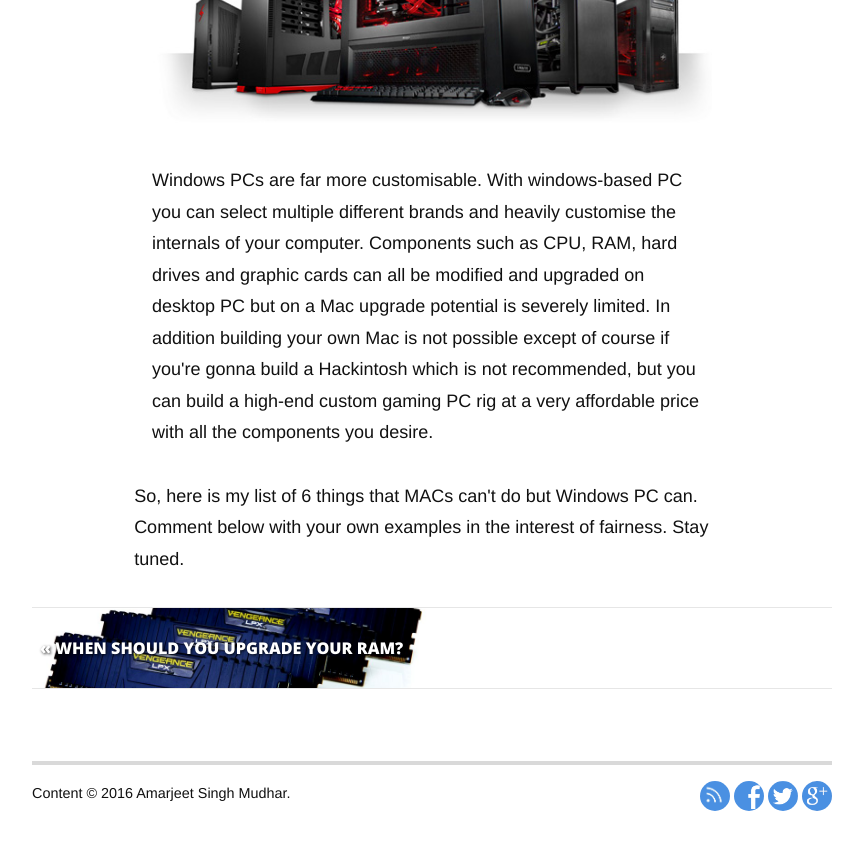
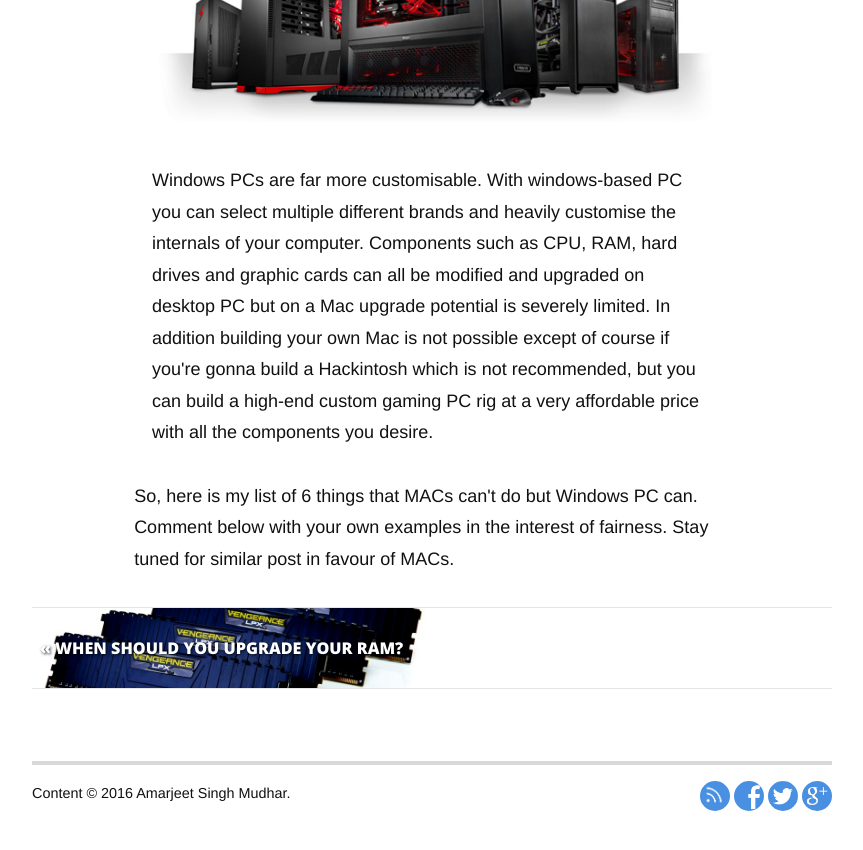
Before and after one commit to teksavant/teksavant.github.io, a Jekyll site: the page built from _posts/2016-01-12-6-things-macs can't-but-windows-can.markdown, in a window 1280 px wide and 900 px high, scrolled down 4955 px. Shown: the top 850 px of the window, without its empty margins (208-1071 px from the left). Built offline with Jekyll 4.4.1, drawn with Linux system fonts in a browser that asks for light colours; nearby versions of some CDN libraries; Markdown is read by kramdown in place of the engine named in the settings; comment, search, counter and statistics services are not loaded.

Commit message:
6 things macs cant do but windows pc can updated apple link

```diff
--- a/_posts/2016-01-12-6-things-macs can't-but-windows-can.markdown
+++ b/_posts/2016-01-12-6-things-macs can't-but-windows-can.markdown
@@ -5,7 +5,7 @@
 image: Mac-vs-PC.jpg
 ---
 
-<p class="intro"><span class="dropcap">A</span>re you a <a href="http://windows.microsoft.com">Windows</a> user thinking about switching over to a Mac? The huge popularity of iPads and iPhones has tempted many long-time Windows devotees into confirming their place in the <a href="apple.com">Apple</a> ecosystem with a home computer that will play in harmony with their iOS phone or tablet. However, anyone thinking of making the switch has a few considerations to make beforehand — there are things about Windows that you’ll miss once they’re gone.</p>
+<p class="intro"><span class="dropcap">A</span>re you a <a href="http://windows.microsoft.com">Windows</a> user thinking about switching over to a Mac? The huge popularity of iPads and iPhones has tempted many long-time Windows devotees into confirming their place in the <a href="http://www.apple.com">Apple</a> ecosystem with a home computer that will play in harmony with their iOS phone or tablet. However, anyone thinking of making the switch has a few considerations to make beforehand — there are things about Windows that you’ll miss once they’re gone.</p>
 <p>Here are the 6 things that MACs can't do but Windows PCs can.</p>
 
 <h2>1. Gaming </h2><div style="width: 70%; margin: 0 auto;"><img src="/assets/blog-img/witcher.jpg" alt="pc gaming windows witcher 3 mac"></div><p style="width: 70%"> Windows devices can play a hell lot of games. Game developers are massively incentivized to develop their games for Windows given just how many PCs are on the market. It's in their interest to reach as many gamers as possible. After all, Macs by contrast represent only a small number of total personal computers on the market and while some developers do support their games there, but surely there's a lot less games available for the Mac overall.</p>
@@ -26,4 +26,4 @@
 
 
 
-<p>So, here is my list of 6 things that MACs can't do but Windows PC can. Comment below with your own examples in the interest of fairness. Stay tuned.</p>
+<p>So, here is my list of 6 things that MACs can't do but Windows PC can. Comment below with your own examples in the interest of fairness. Stay tuned for similar post in favour of MACs.</p>
```
